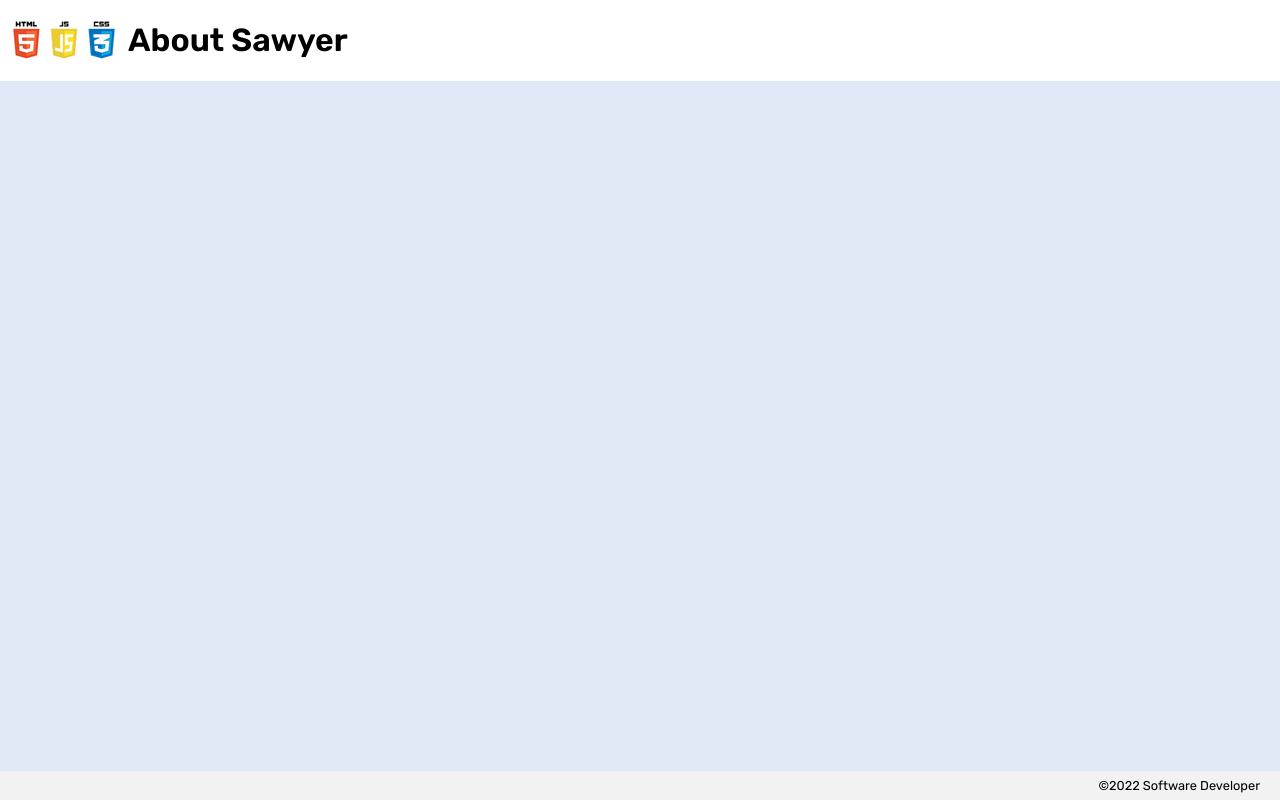
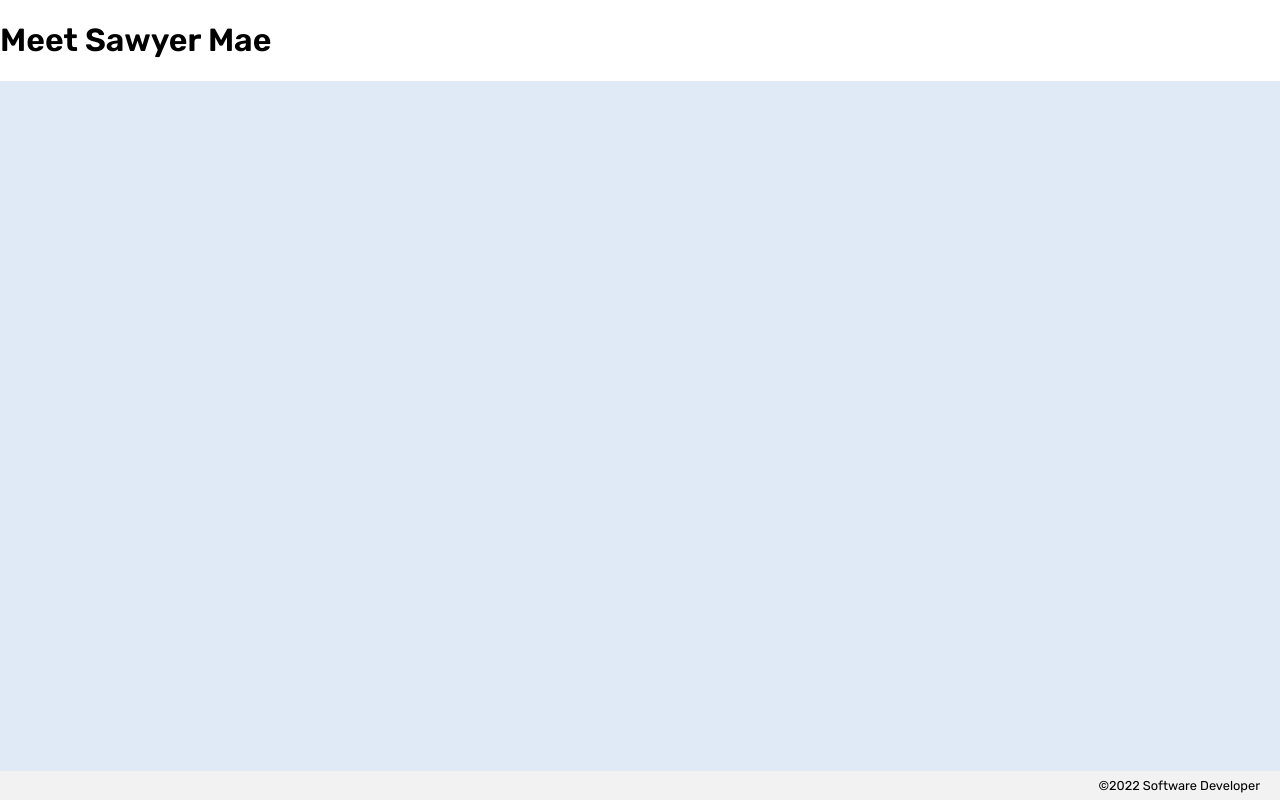
Before and after one commit to amanda-short/About-Me, a plain HTML site: page index.html in a window 1280 px wide. Drawn offline with Linux system fonts and the light colour scheme.

Commit message:
changed header and removed graphic

```diff
--- a/index.html
+++ b/index.html
@@ -17,8 +17,7 @@
 
 <body>
     <header>
-        <img src="/assets/html_css_js.png">
-        <h1>About Sawyer</h1>
+        <h1>Meet Sawyer Mae</h1>
     </header>
 
     <main>
```
